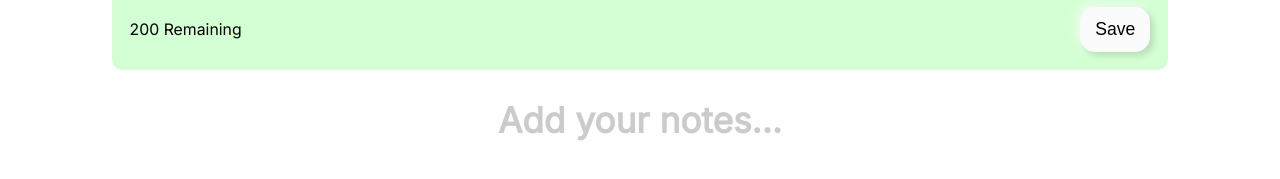
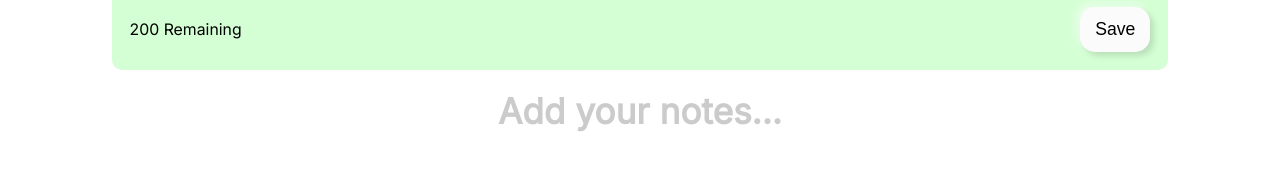
Before and after one commit to imveeru/react-notes, a React (Create React App) app: page / in a window 1280 px wide. Shown: the part 399-578 px from the top of the page. Built offline with nearby package versions, Linux system fonts and the light colour scheme.

Commit message:
:adhesive-bandage: Fixed dark mode CSS bugs.

```diff
--- a/src/index.css
+++ b/src/index.css
@@ -23,7 +23,9 @@ small{
   max-width:82.5%;
   margin-right: auto;
   margin-left: auto;
-  height:100vh;
+  min-height: 100vh;
+  max-height: auto;
+  padding-bottom: 1.25rem;
 }
 
 .notes-list{
@@ -126,6 +128,8 @@ textarea:focus{
   justify-content:center;
   opacity: .2;
   font-size:2rem;
+  margin:0;
+  padding: 20px 0px;
 }
 
 .dark-mode{
```
